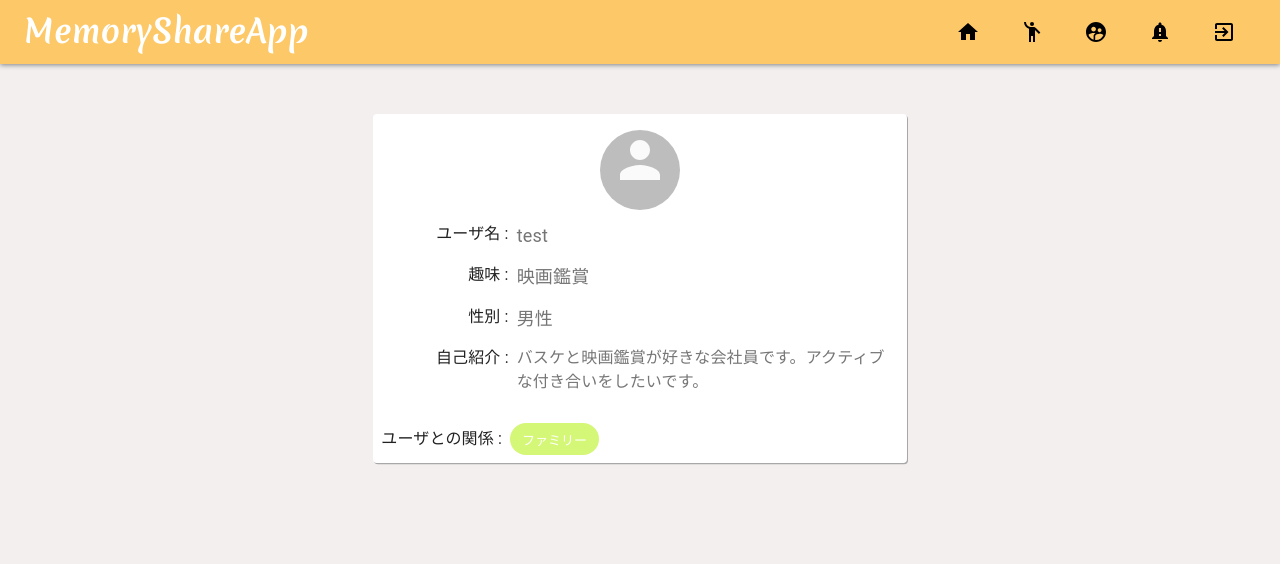
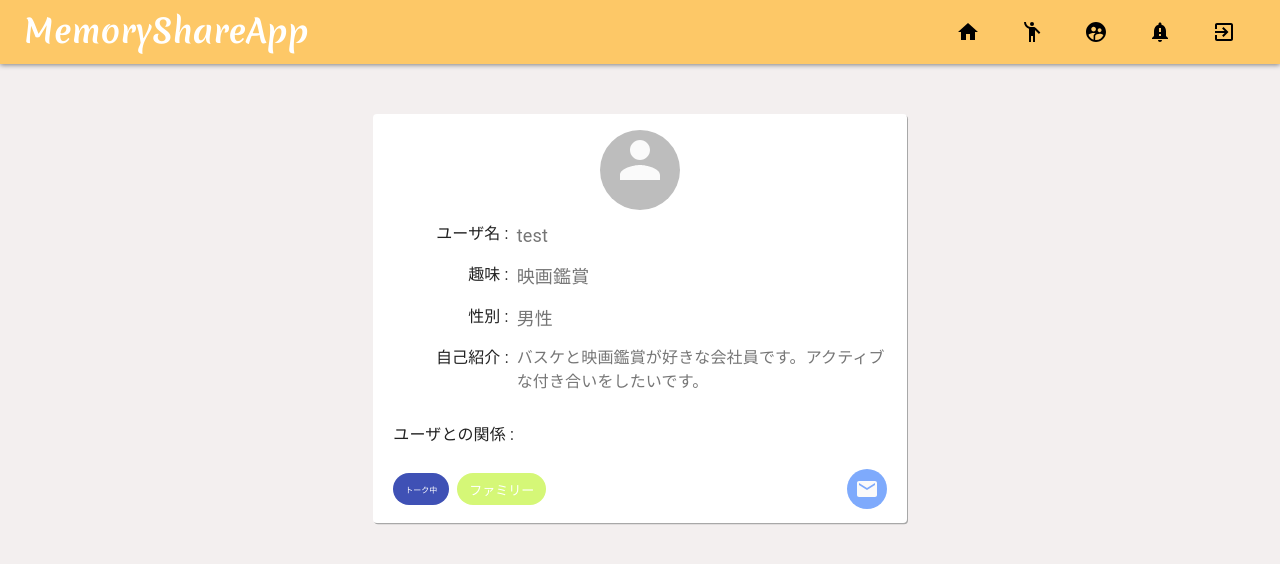
Before and after one commit to toshi1023/memory-shared-front, a React (Create React App) app: page /users/test in a window 1280 px wide. Shown: the top 564 px of the page. Built offline with nearby package versions, Linux system fonts and the light colour scheme.

Commit message:
UserDetail implements

```diff
--- a/src/styles/users/users.scss
+++ b/src/styles/users/users.scss
@@ -8,4 +8,19 @@
     .card {
         margin-top: 50px;
     }
+
+    .title_space {
+        margin-top: 15px;
+        margin-bottom: 15px;
+
+        &.center {
+            text-align: center;
+        }
+    }
+
+    .title {
+        color: rgb(179, 165, 165);
+        font-size: 1.2rem;
+        font-weight: bold;
+    }
 }
--- /dev/null
+++ b/src/views/components/users/GroupListData.tsx
@@ -0,0 +1,54 @@
+import React from 'react';
+import { useHistory } from "react-router-dom";
+import _ from 'lodash';
+import { createStyles, makeStyles, Theme } from '@material-ui/core/styles';
+import List from '@material-ui/core/List';
+import ListItem from '@material-ui/core/ListItem';
+import ListItemSecondaryAction from '@material-ui/core/ListItemSecondaryAction';
+import ListItemText from '@material-ui/core/ListItemText';
+import ListItemAvatar from '@material-ui/core/ListItemAvatar';
+import Avatar from '@material-ui/core/Avatar';
+import { GROUP_LIST_DATA } from '../../types/usersTypes';
+
+const useStyles = makeStyles((theme: Theme) =>
+    createStyles({
+        root: {
+            width: '100%',
+            backgroundColor: theme.palette.background.paper,
+        },
+        listItem: {
+            margin: '10px 0 10px 0'
+        }
+    }),
+);
+
+/**
+ * グループ一覧表示用関数
+ * @param props
+ * @returns
+ */
+const GroupListData: React.FC<GROUP_LIST_DATA> = (props) => {
+    const classes = useStyles();
+    const history = useHistory();
+
+    return (
+        <List dense className={classes.root}>
+        {_.map(props.data, value => {
+            const labelId = `user-list-${value.id}`;
+            return (
+                <ListItem key={value.id} button className={classes.listItem} onClick={() => history.push('/users/test')}>
+                    <ListItemAvatar>
+                        <Avatar
+                            alt={`Avatar n°${value.id + 1}`}
+                            src={value.image_file}
+                        />
+                    </ListItemAvatar>
+                    <ListItemText id={labelId} primary={value.name} />
+                </ListItem>
+            );
+        })}
+        </List>
+    );
+}
+
+export default GroupListData
--- a/src/views/components/users/UserCard.tsx
+++ b/src/views/components/users/UserCard.tsx
@@ -7,6 +7,8 @@ import Typography from '@material-ui/core/Typography';
 import Avatar from '@material-ui/core/Avatar';
 import Chip from '@material-ui/core/Chip';
 import Grid from '@material-ui/core/Grid';
+import Tooltip from '@material-ui/core/Tooltip';
+import MailIcon from '@material-ui/icons/Mail';
 import { USER_CARD } from '../../types/usersTypes';
 
 
@@ -51,6 +53,18 @@ const useStyles = makeStyles((theme: Theme) =>
     yellow: {
         backgroundColor: 'rgb(213, 247, 119)',
         color: 'white'
+    },
+    footerContainer: {
+      paddingLeft: '20px'
+    },
+    iconBackGround: {
+      backgroundColor: 'rgb(126, 170, 252)'
+    },
+    offset: {
+      flexGrow: 1  // 要素を右寄せにするために必要なプロパティ
+    },
+    tooltip: {
+      fontSize: '1rem'
     }
 }));
 
@@ -121,10 +135,12 @@ const UserCard: React.FC<USER_CARD> = (props) => {
 
         </Grid>
       </CardContent>
-      <CardActions>
+      <CardActions className={classes.footerContainer}>
         <Typography component="p">
           ユーザとの関係 :
         </Typography>
+      </CardActions>
+      <CardActions className={classes.footerContainer}>
         {
             props.data.talk_id ?
                 <Chip label="トーク中" className={classes.chip} color="primary" />
@@ -137,6 +153,10 @@ const UserCard: React.FC<USER_CARD> = (props) => {
             :
                 ''
         }
+        <div className={classes.offset}></div>
+        <Tooltip title="トークを始める" classes={{tooltip: classes.tooltip}}>
+          <Button><Avatar className={classes.iconBackGround}><MailIcon /></Avatar></Button>
+        </Tooltip>
       </CardActions>
     </Card>
   );
--- a/src/views/pages/users/Detail.tsx
+++ b/src/views/pages/users/Detail.tsx
@@ -1,8 +1,11 @@
 import React from 'react';
 import '../../../styles/home/home.scss';
 import UserCard from '../../components/users/UserCard';
-import { Grid, Typography } from '@material-ui/core';
+import GroupListData from '../../components/users/GroupListData';
+import { Grid, Typography, Hidden } from '@material-ui/core';
 import DisplayStyles from '../../../styles/common/displayMode';
+
+import group_list from '../../../data/group_list_data.json';
 
 const UserDetail: React.FC = () => {
     const displayStyles = DisplayStyles();
@@ -15,15 +18,32 @@ const UserDetail: React.FC = () => {
         gender: true,
         description: 'バスケと映画鑑賞が好きな会社員です。アクティブな付き合いをしたいです。',
         family_id: 1,
-        talk_id: null
+        talk_id: 1,
     }
 
     return (
         <div id="user_detail">
             <Grid container justify="center" className="card">
-                <Grid item xs={11} sm={6} md={5}>
+                <Grid item xs={11} sm={7} md={5}>
                     <UserCard data={profile} />
                 </Grid>
+            </Grid>
+            <Grid container>
+                <Hidden mdUp xsDown>
+                    <Grid item sm className="title_space center">
+                        <Typography className="title">
+                            参加中のグループ
+                        </Typography>
+                    </Grid>
+                </Hidden>
+            </Grid>
+            <Grid container justify="center">
+                {/* mdサイズ以上は表示しない */}
+                <Hidden mdUp xsDown>
+                    <Grid item sm={7}>
+                        <GroupListData data={group_list} />
+                    </Grid>
+                </Hidden>
             </Grid>
         </div>
     )
```
Also changed, not shown: src/views/types/usersTypes.ts (+11 -0 lines).
